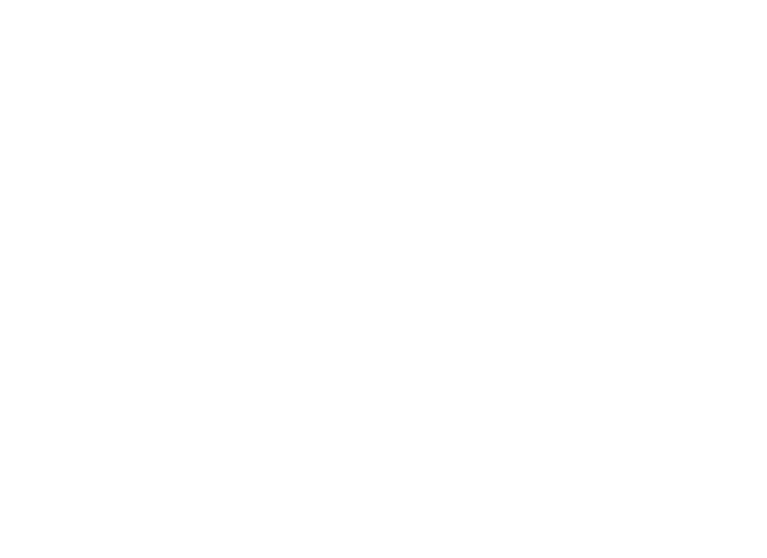
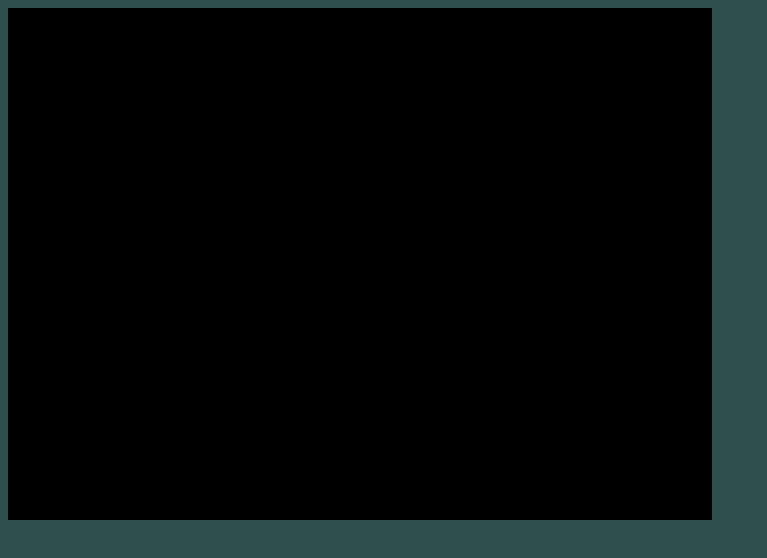
Before and after one commit to IgnaZXA/2425-TortureV-Ignacio-Ayaso, a plain HTML site: page index.html in a window 1280 px wide. Shown: the whole page, without its empty margins (0-767 px from the left). Drawn offline with Linux system fonts and the light colour scheme.

Commit message:
[ADD]Basic Structure

```diff
--- /dev/null
+++ b/css/style.css
@@ -0,0 +1,48 @@
+body{
+    background-color: darkslategrey;
+}
+
+#gameScreen {
+
+    /* width : canvas.width * 4 */
+    width: 704px;
+    height: 512px; /* 120 * 4 */
+    /* border: black;
+    border-style: solid; */
+
+    background-color: black;
+
+    image-rendering: -moz-crisp-edges;
+    image-rendering: -webkit-crisp-edges;
+    image-rendering: pixelated;
+    image-rendering: crisp-edges;
+    /* margin: 200px; */
+    /*
+        La propiedad CSS image-rendering provee una sugerencia al navegador
+       acerca del algoritmo que debe usar para escalar imágenes.
+
+       https://developer.mozilla.org/es/docs/Web/CSS/image-rendering
+       https://developer.mozilla.org/en-US/docs/Glossary/User_agent
+
+    */
+
+}
+
+/*
+
+#gameHUD{
+    width: 1000px;
+    height: 128px;
+    margin-bottom: -5px;
+    background-color: black;
+    image-rendering: -moz-crisp-edges;
+    image-rendering: -webkit-crisp-edges;
+    image-rendering: pixelated;
+    image-rendering: crisp-edges;
+
+} */
+
+@font-face {
+    font-family: emulogic;
+    src: url("../fonts/emulogic.ttf");
+}
--- a/index.html
+++ b/index.html
@@ -2,10 +2,22 @@
 <html lang="en">
 <head>
     <meta charset="UTF-8">
+    <meta http-equiv="X-UA-Compatible" content="IE=edge"><!--Preguntar sobre esta línea-->
     <meta name="viewport" content="width=device-width, initial-scale=1.0">
-    <title>Document</title>
+    <title>Sprite Drawing</title>
+    <link rel = "stylesheet" href = "./css/style.css">
 </head>
 <body>
 
+    <!-- <canvas id="gameHUD" width="256" height="16">
+        Your browser does not support the HTML5 canvas tag.
+    </canvas> -->
+    <canvas id = "gameScreen" width="352" height="256">
+        Your browser does not support the HTML5 canvas tag.
+    </canvas>
+
+    <!-- <label id="txtPruebas"></label> -->
+
+    <script type = "module" src = "./src/game.js"></script>
 </body>
 </html>
```
Also changed, not shown: src/constants.js (added), src/game.js (added), src/gameLogic.js (added), src/gameRender.js (added), src/globals.js (added), src/initialize.js (added).
